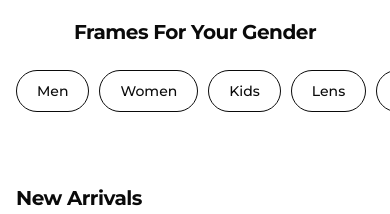
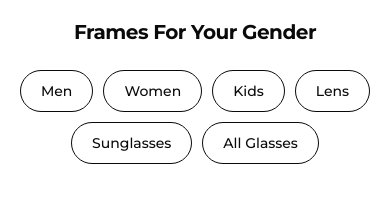
Before and after one commit to Laraib-Sheikh/optical-store, a Next.js app: page / in a window 390 px wide. Shown: the part 456-670 px from the top of the page. Built offline with nearby package versions, Linux system fonts and the light colour scheme; no server answers.

Commit message:
remove scroller

```diff
--- a/src/components/sections/CategorySection.tsx
+++ b/src/components/sections/CategorySection.tsx
@@ -15,15 +15,14 @@ export default function CategorySection() {
       className="mx-auto max-w-7xl px-4 py-10 sm:px-6 sm:py-14 lg:px-8"
     >
       <SectionHeader title="Frames For Your Gender" align="center" />
-      <div className="-mx-4 overflow-x-auto px-4 sm:mx-0 sm:overflow-visible sm:px-0">
-        <RevealGroup className="flex w-max gap-2.5 sm:w-auto sm:flex-wrap sm:justify-center sm:gap-3">
+      <RevealGroup className="flex flex-wrap justify-center gap-2.5 sm:gap-3">
         {categoryItems.map((item) => (
           <RevealItem key={item.id}>
             <button
               type="button"
               onClick={() => setActive(item.label)}
               className={cn(
-                  "shrink-0 rounded-full border px-5 py-2.5 text-sm font-medium transition-colors sm:px-6",
+                "rounded-full border px-5 py-2.5 text-sm font-medium transition-colors sm:px-6",
                 active === item.label
                   ? "border-foreground bg-foreground text-white"
                   : "border-foreground bg-white text-foreground hover:bg-surface",
@@ -34,7 +33,6 @@ export default function CategorySection() {
           </RevealItem>
         ))}
       </RevealGroup>
-      </div>
     </section>
   );
 }
```
Lines whose indentation alone changed are shown as unchanged.
